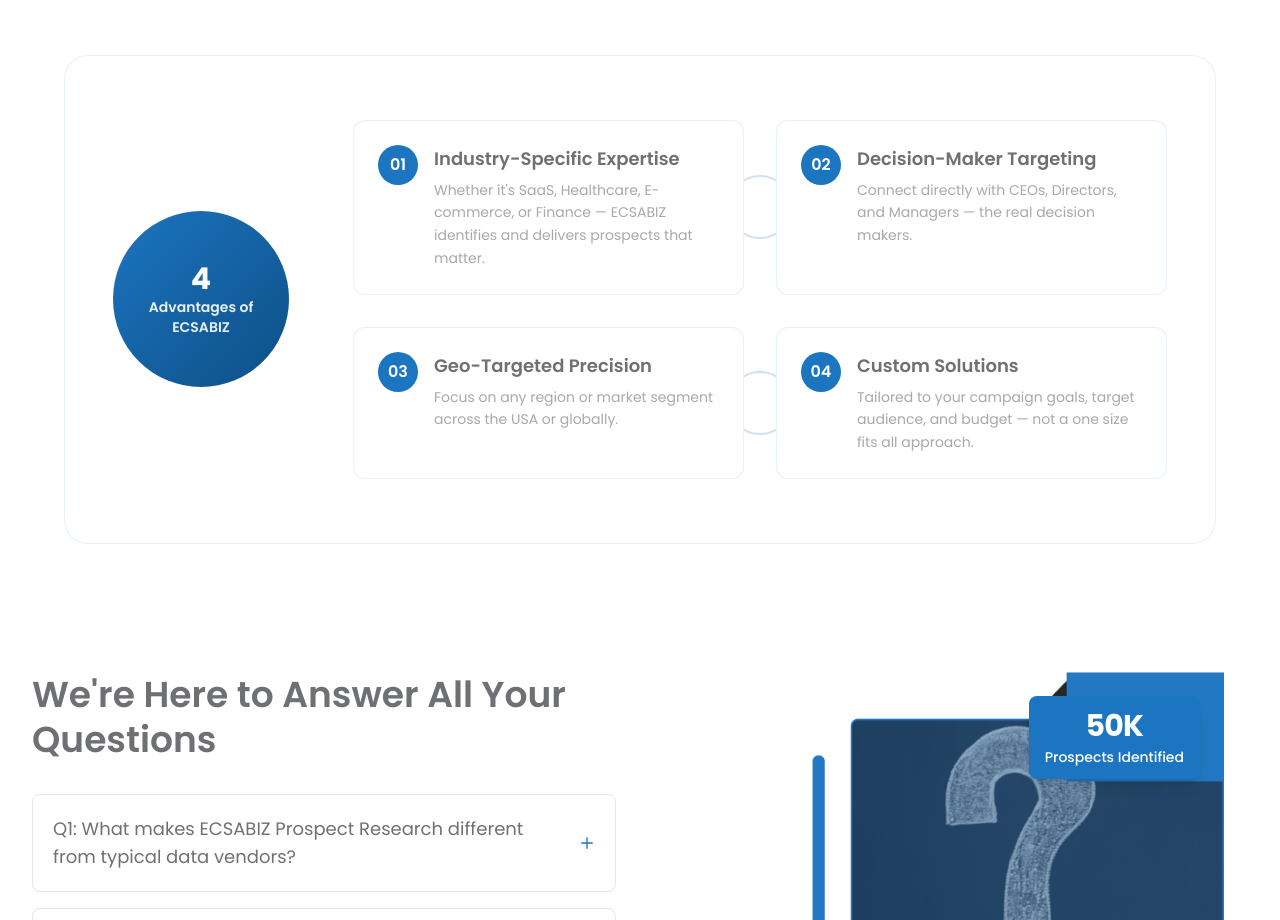
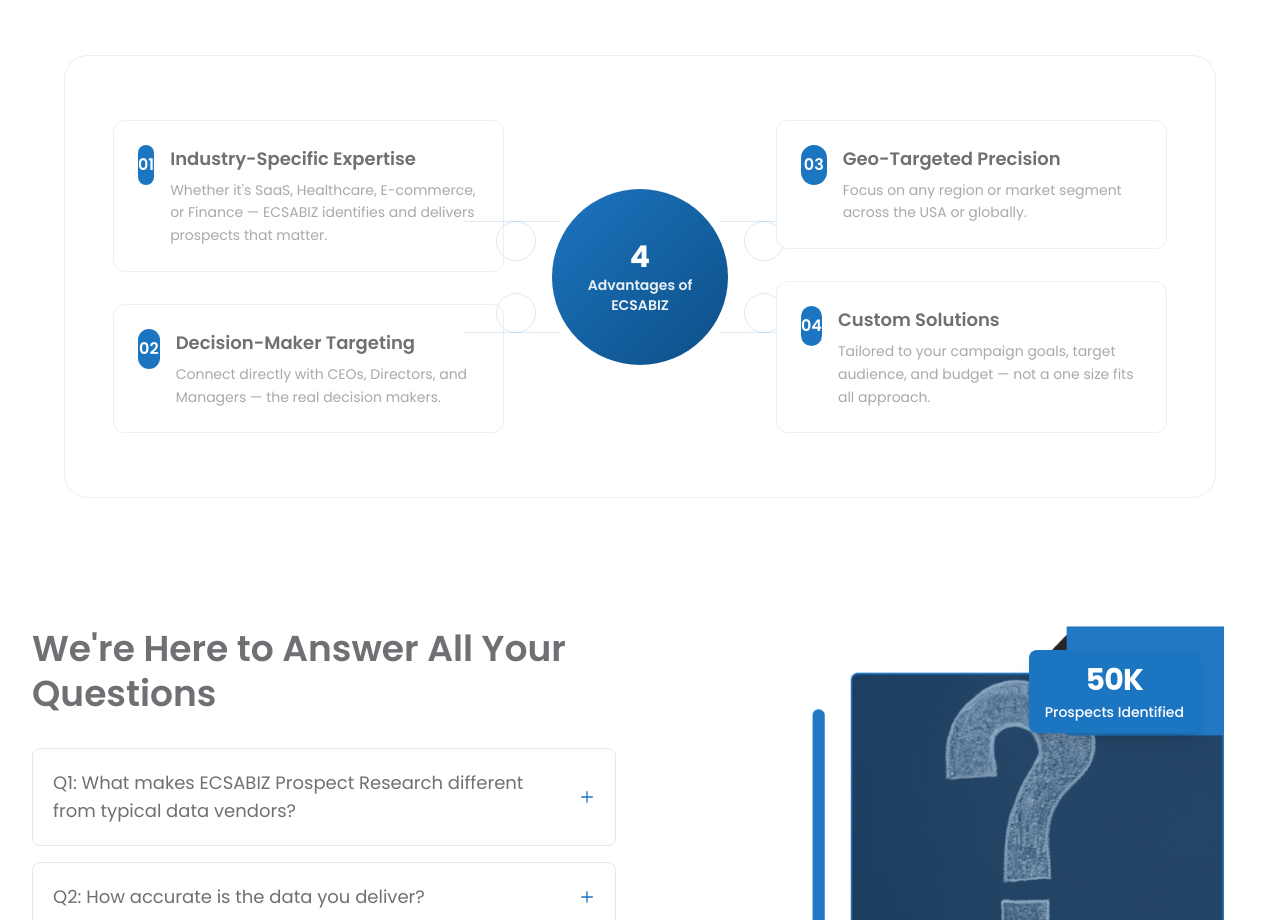
Before and after one commit to Sharmeen-Rauf/escabiz, a Next.js app: page /prospect-research-list-management-services-escabiz in a window 1280 px wide. Shown: the part 5940-6860 px from the top of the page. Built offline with nearby package versions, Linux system fonts and the light colour scheme.

Commit message:
Refactor layout of advantage cards in Prospect Research List Management page: implement grid structure for improved organization and visual appeal.

```diff
--- a/src/app/b2b-market-research-agency-escabiz/page.tsx
+++ b/src/app/b2b-market-research-agency-escabiz/page.tsx
@@ -843,7 +843,7 @@ export default function B2BIndustryAnalysis() {
                     priority
                   />
                   {/* Counter Badge */}
-                  <div className="absolute top-4 right-4 sm:top-6 sm:right-6 bg-[#1c75c0] rounded-lg px-4 py-3 shadow-lg flex flex-col items-center text-white space-y-1">
+                  <div className="absolute top-4 right-4 sm:top-6 sm:right-6  rounded-lg px-4 py-3 shadow-lg flex flex-col items-center text-white space-y-1">
                     <p className="text-2xl md:text-3xl font-bold leading-tight tracking-tight">50K</p>
                     <p className="text-xs md:text-sm font-medium leading-tight whitespace-nowrap">Prospects Identified</p>
                   </div>
--- a/src/app/prospect-research-list-management-services-escabiz/page.tsx
+++ b/src/app/prospect-research-list-management-services-escabiz/page.tsx
@@ -38,10 +38,8 @@ export default function ProspectResearchListManagement() {
     },
   ];
 
-  const advantageRows: AdvantageCard[][] = [];
-  for (let i = 0; i < advantageCards.length; i += 2) {
-    advantageRows.push(advantageCards.slice(i, i + 2));
-  }
+  const leftAdvantageCards = advantageCards.slice(0, 2);
+  const rightAdvantageCards = advantageCards.slice(2);
 
   return (
     <>
@@ -881,30 +879,13 @@ export default function ProspectResearchListManagement() {
 
               {/* Advantages Grid */}
               <div className="relative bg-white rounded-3xl border border-[#1c75c0]/10 px-6 sm:px-8 lg:px-12 py-12 lg:py-16">
-                <div className="flex flex-col items-center gap-10 lg:flex-row lg:items-center lg:gap-16">
-                  {/* Center Circle */}
-                  <div className="relative">
-                    <div className="w-40 h-40 md:w-44 md:h-44 rounded-full bg-gradient-to-br from-[#1c75c0] to-[#0d4f87] flex flex-col items-center justify-center text-white">
-                      <span className="text-3xl font-bold">4</span>
-                      <span className="text-sm font-semibold text-white/90">Advantages of</span>
-                      <span className="text-sm font-semibold text-white/90">ECSABIZ</span>
-                    </div>
-                  </div>
-
-                  {/* Cards Container */}
-                  <div className="flex-1 w-full flex flex-col gap-6 lg:gap-8">
-                    {advantageRows.map((row, rowIndex) => (
-                      <div key={`advantage-row-${rowIndex}`} className="relative grid grid-cols-1 md:grid-cols-2 gap-6 lg:gap-8">
-                        <span className="hidden md:block absolute top-1/2 left-1/2 -translate-x-1/2 -translate-y-1/2 w-16 h-16 rounded-full border-2 border-[#1c75c0]/20"></span>
-                        {row.map((card) => (
-                          <div
-                            key={card.number}
-                            className="relative bg-white border border-[#1c75c0]/10 rounded-xl p-5 lg:p-6 flex items-start gap-4"
-                          >
-                            <div className="flex-shrink-0">
+                <div className="grid grid-cols-1 lg:grid-cols-[1fr_auto_1fr] gap-10 lg:gap-12 items-center">
+                  {/* Left Column */}
+                  <div className="flex flex-col gap-6 lg:gap-8 order-2 lg:order-1">
+                    {leftAdvantageCards.map((card) => (
+                      <div key={card.number} className="relative bg-white border border-[#1c75c0]/10 rounded-xl p-5 lg:p-6 flex items-start gap-4">
                         <div className="w-10 h-10 rounded-full bg-[#1c75c0] text-white flex items-center justify-center font-semibold">
                           {card.number}
-                              </div>
                         </div>
                         <div>
                           <h5 className="text-base md:text-lg font-semibold text-[#6f7074] mb-1.5">
@@ -916,6 +897,42 @@ export default function ProspectResearchListManagement() {
                         </div>
                       </div>
                     ))}
+                  </div>
+
+                  {/* Center Circle */}
+                  <div className="order-1 lg:order-2">
+                    <div className="relative flex items-center justify-center">
+                      <span className="hidden lg:block absolute left-[-5.5rem] top-8 w-24 h-px bg-[#1c75c0]/15"></span>
+                      <span className="hidden lg:block absolute left-[-5.5rem] bottom-8 w-24 h-px bg-[#1c75c0]/15"></span>
+                      <span className="hidden lg:block absolute right-[-5.5rem] top-8 w-24 h-px bg-[#1c75c0]/15"></span>
+                      <span className="hidden lg:block absolute right-[-5.5rem] bottom-8 w-24 h-px bg-[#1c75c0]/15"></span>
+                      <div className="hidden lg:block absolute left-[-3.5rem] top-8 w-10 h-10 border border-[#1c75c0]/15 rounded-full"></div>
+                      <div className="hidden lg:block absolute left-[-3.5rem] bottom-8 w-10 h-10 border border-[#1c75c0]/15 rounded-full"></div>
+                      <div className="hidden lg:block absolute right-[-3.5rem] top-8 w-10 h-10 border border-[#1c75c0]/15 rounded-full"></div>
+                      <div className="hidden lg:block absolute right-[-3.5rem] bottom-8 w-10 h-10 border border-[#1c75c0]/15 rounded-full"></div>
+                      <div className="w-40 h-40 md:w-44 md:h-44 rounded-full bg-gradient-to-br from-[#1c75c0] to-[#0d4f87] flex flex-col items-center justify-center text-white">
+                        <span className="text-3xl font-bold">4</span>
+                        <span className="text-sm font-semibold text-white/90">Advantages of</span>
+                        <span className="text-sm font-semibold text-white/90">ECSABIZ</span>
+                      </div>
+                    </div>
+                  </div>
+
+                  {/* Right Column */}
+                  <div className="flex flex-col gap-6 lg:gap-8 order-3">
+                    {rightAdvantageCards.map((card) => (
+                      <div key={card.number} className="relative bg-white border border-[#1c75c0]/10 rounded-xl p-5 lg:p-6 flex items-start gap-4">
+                        <div className="w-10 h-10 rounded-full bg-[#1c75c0] text-white flex items-center justify-center font-semibold">
+                          {card.number}
+                        </div>
+                        <div>
+                          <h5 className="text-base md:text-lg font-semibold text-[#6f7074] mb-1.5">
+                            {card.title}
+                          </h5>
+                          <p className="text-xs sm:text-sm text-[#a9a9a9] leading-relaxed">
+                            {card.description}
+                          </p>
+                        </div>
                       </div>
                     ))}
                   </div>
```
Lines whose indentation alone changed are shown as unchanged.
